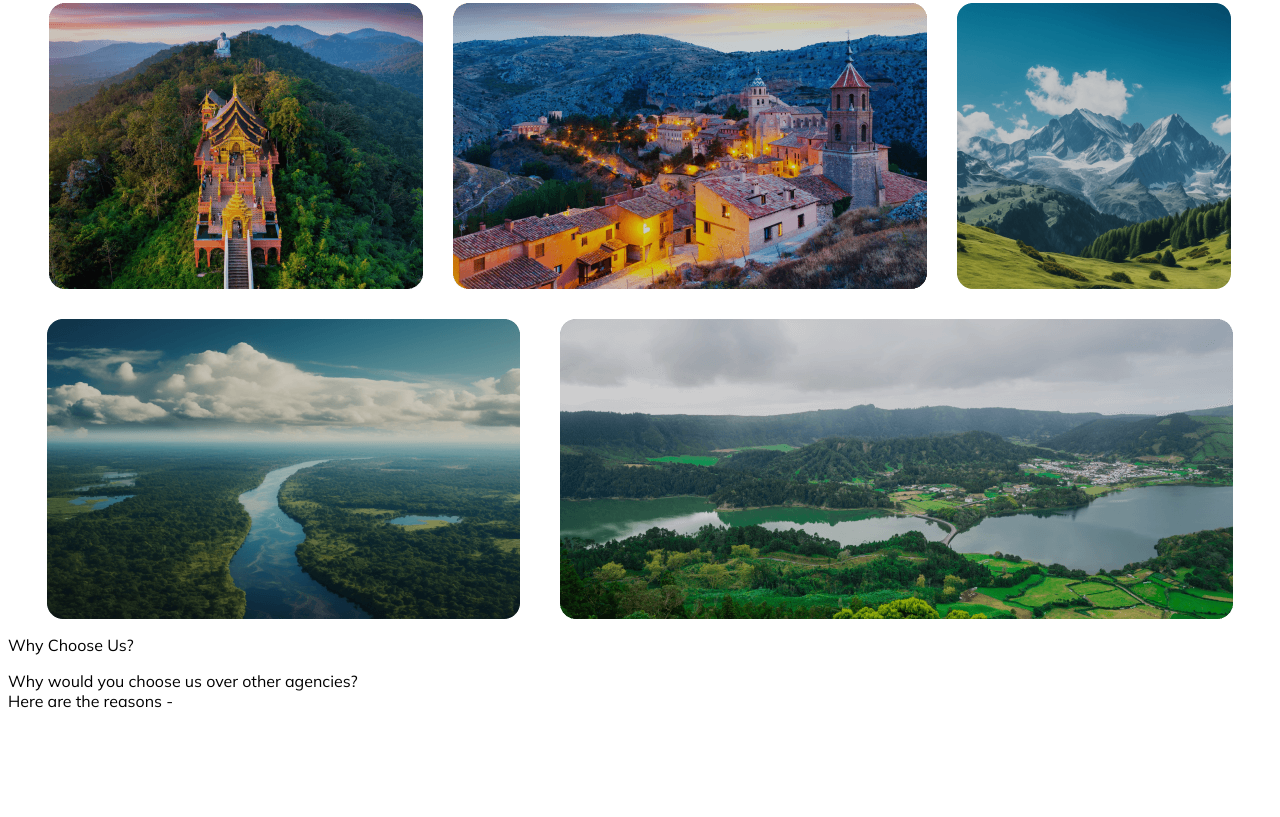
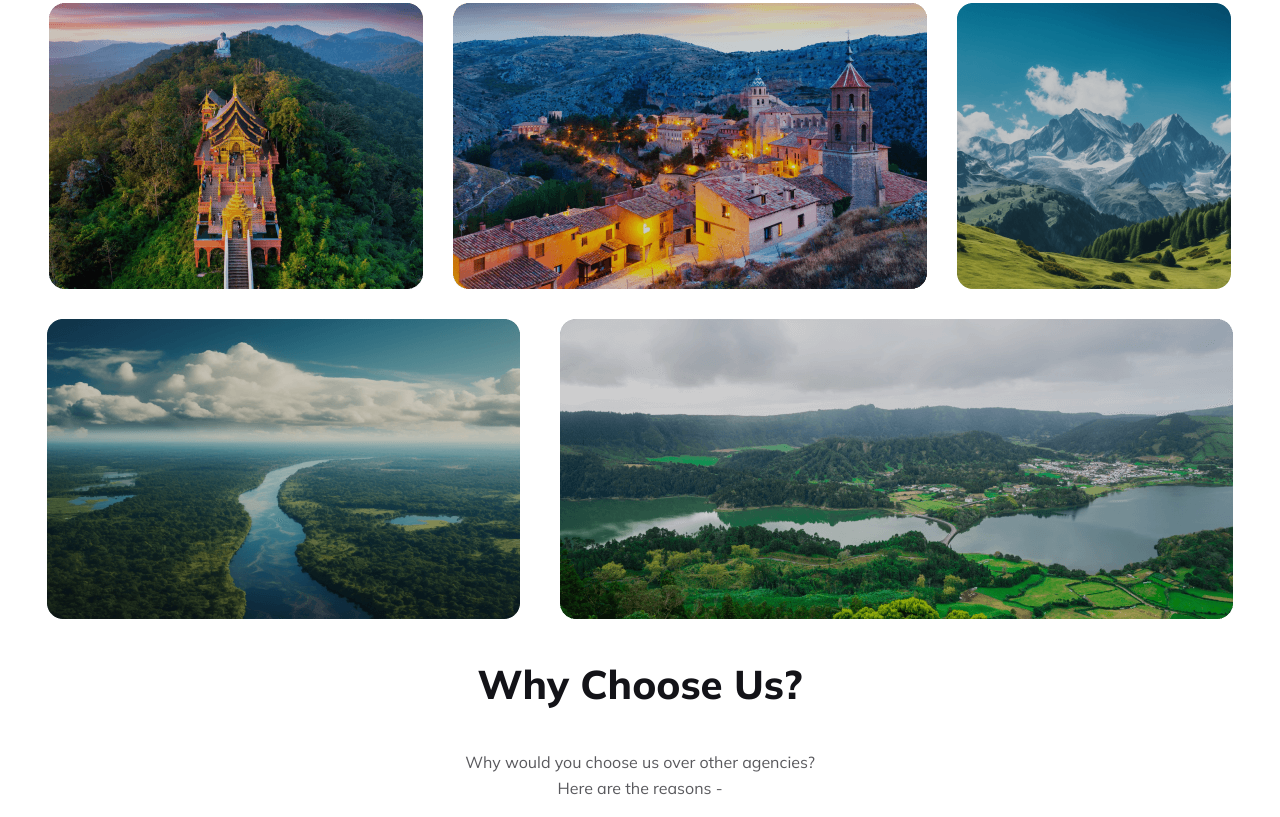
Before and after one commit to JabirH0ssain/Assign-ment-02, a plain HTML site: page index.html in a window 1280 px wide. Shown: the part 2164-2981 px from the top of the page. Before the commit the page ends 2891 px from the top, so only its background shows below. Drawn offline with Linux system fonts and the light colour scheme.

Commit message:
why chhose us title

```diff
--- a/index.html
+++ b/index.html
@@ -116,8 +116,8 @@
         </section>
 
         <section>
-            <p>Why Choose Us?</p>
-            <p>Why would you choose us over other agencies? <br>
+            <p class="p8">Why Choose Us?</p>
+            <p class="p9">Why would you choose us over other agencies? <br>
             Here are the reasons - </p>
                 <div>
                     <div class="cards">
--- a/styles.css
+++ b/styles.css
@@ -232,7 +232,23 @@ select{
 }
 
 
+.p8{
+    color: #131318;
+text-align: center;
+font-size: 40px;
+font-style: normal;
+font-weight: 800;
+line-height: normal;
+}
 
+.p9{
+    color: rgba(19, 19, 24, 0.70);
+text-align: center;
+font-size: 16px;
+font-style: normal;
+font-weight: 400;
+line-height: 26px;
+}
 
 
 
```
